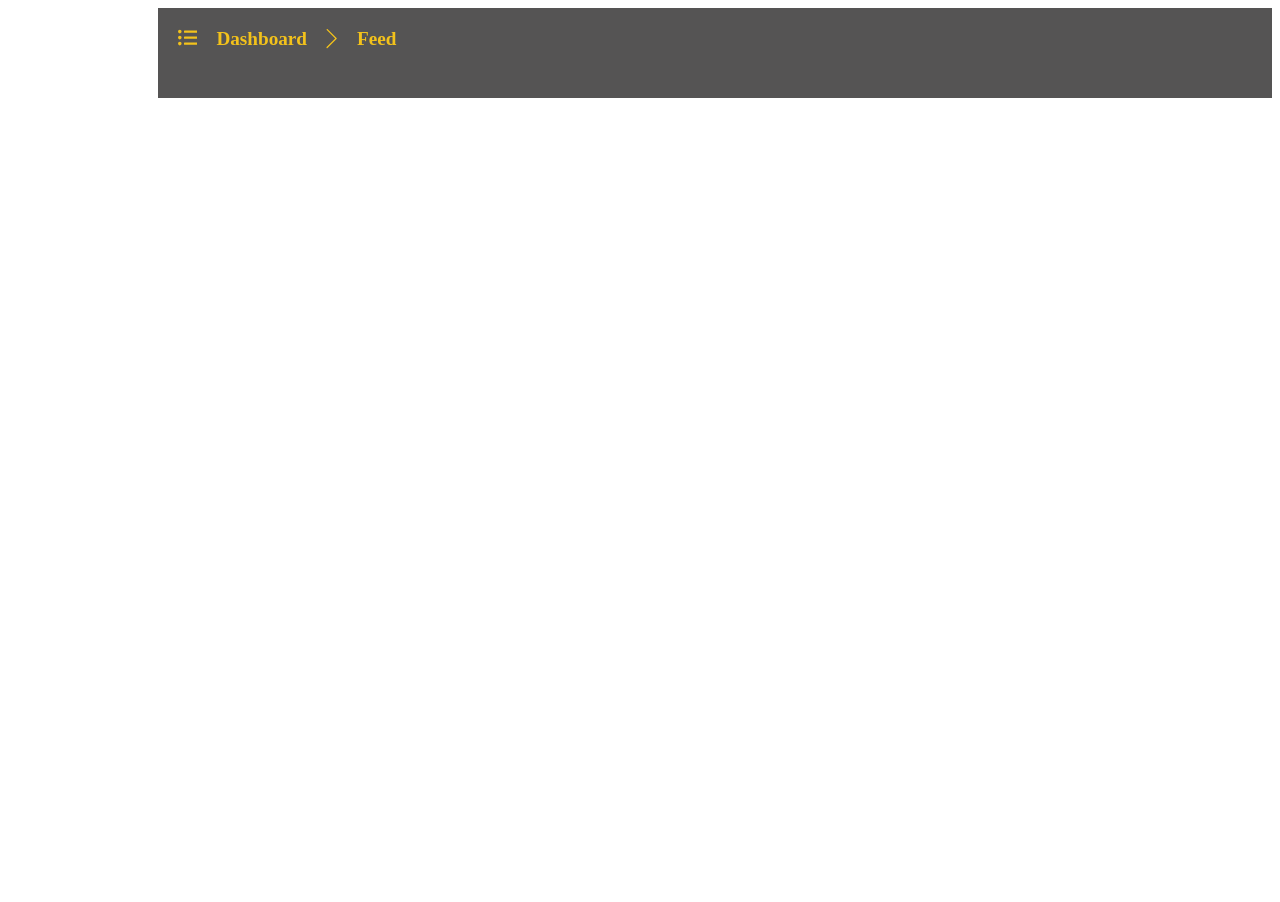
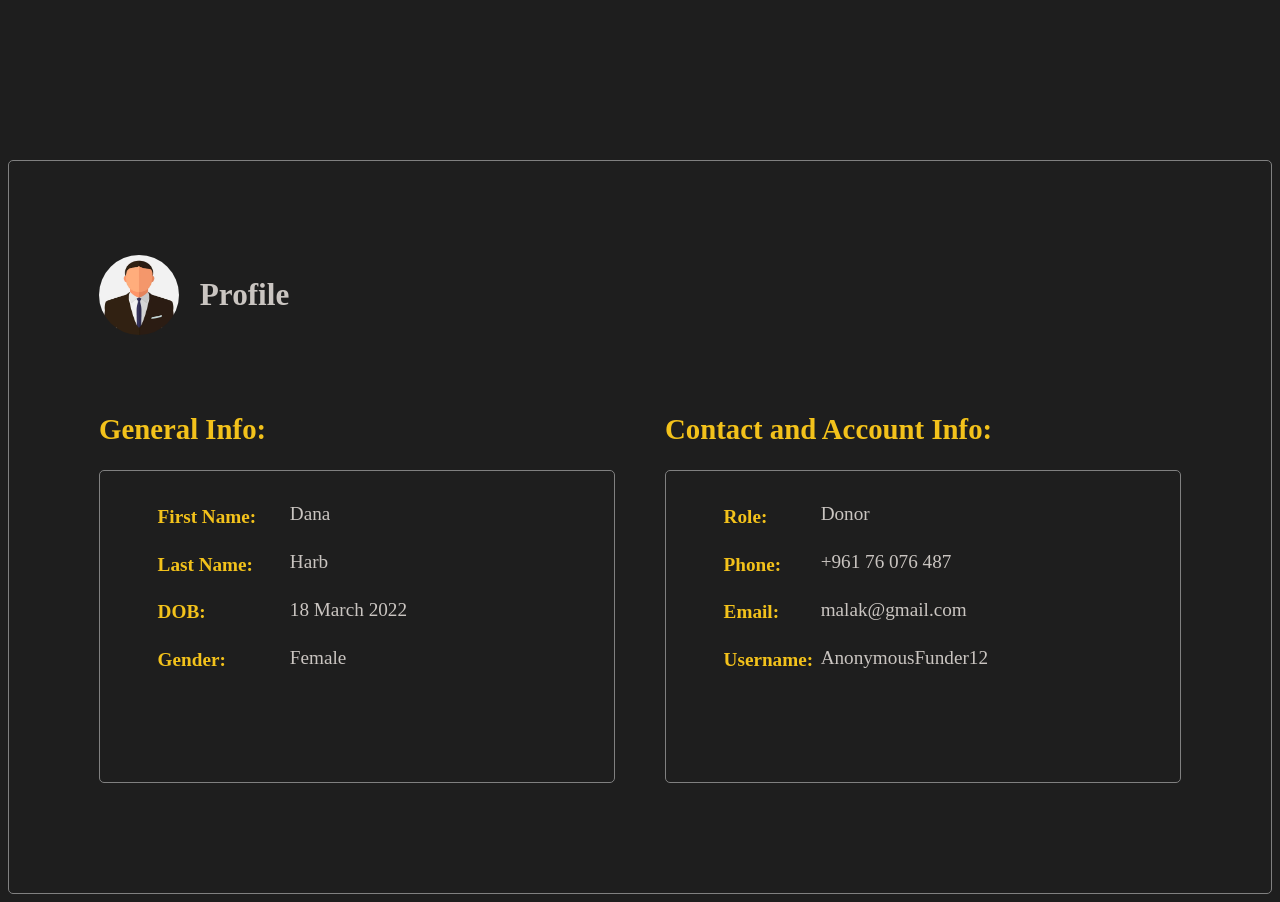
Before and after one commit to malakhm/crowdfund-FrontEnd, a React (Create React App) app in the folder frontend/: page / in a window 1280 px wide. Before the commit the page ends 800 px from the top, so only its background shows below. Built offline with nearby package versions, Linux system fonts and the light colour scheme.

Commit message:
finished profile design part

```diff
--- a/frontend/src/App.js
+++ b/frontend/src/App.js
@@ -1,9 +1,9 @@
 import Header from "./Components/Header/Header";
-
+import Profile from "./Components/Profile/Profile.js"
 function App() {
   return (
     <div className="App">
-      <Header/>
+      <Profile/>
     </div>
   );
 }
--- a/frontend/src/Components/Campaign-card/Campaign-card.css
+++ b/frontend/src/Components/Campaign-card/Campaign-card.css
@@ -0,0 +1,177 @@
+
+.section-profile {
+    display: grid;
+    grid-template-columns: 1fr 1fr;
+    grid-template-rows: auto auto;
+    grid-gap: 50px;
+    max-width: 1200px;
+    background-color: #1E1E1E;
+    margin: 0  auto;
+    margin-top: 10em;
+    padding: 90px;
+    border-radius: 5px;
+    /* box-shadow: 0 0 10px rgba(254, 253, 253, 0.443); */
+    border: gray solid 0.5px ;
+  }
+
+  .Profile-img-section {
+    grid-column: 1 / 3;
+    grid-row: 1 / 2;
+    display: flex;
+    align-items: center;
+    gap:1em;
+    color: #CAC5C1;
+    font-size: 1.3em;
+  }
+
+  .Profile-img-section img {
+    border-radius: 50%;
+    width: 80px;
+    height: 80px;
+  }
+
+
+  /* h2 {
+    font-size: 24px;
+    margin-bottom: 20px;
+  } */
+
+  .pp-profile {
+    grid-column: 1 / 2;
+    grid-row: 2 / 3;
+    display: flex;
+    flex-direction: column;
+    justify-content: space-between;
+
+
+  }
+
+  .General-INfo-Profile {
+    margin-bottom: 20px;
+    color:#F3C21B;
+    font-size: 1.2em;
+  }
+
+  .Contact-account-Profile {
+    margin-bottom: 20px;
+    color:#F3C21B;
+    font-size: 1.2em;
+  }
+
+  .info-columns-profile {
+    display: flex;
+    flex-direction: row;
+    justify-content: space-between;
+    padding: 10px;
+    border-radius: 5px;
+    /* box-shadow: 0 0 10px rgba(254, 253, 253, 0.443); */
+    padding-right: 10em;
+    padding-left: 3em;
+    border: gray solid 0.5px ;
+  }
+
+  .left-column-profile,
+  .right-column-profile {
+    width: 100%;
+
+  }
+  .left-column-profile{
+    color:#F3C21B;
+  }
+  /* h4,
+  p {
+    margin-bottom: 10px;
+  } */
+  .right-column-profile{
+  margin-bottom: 80px;
+  line-height: 1.5em;
+  color: #CAC5C1;
+  }
+  *{
+    background-color: #1E1E1E;
+  }
+  /* @media (max-width: 576px) {
+    section {
+      grid-template-columns: 1fr;
+      grid-template-rows: auto auto auto;
+      padding: 10px;
+    }
+
+    .Profile-img-section {
+      grid-column: 1 / 2;
+      width: 75px;
+      height: 75px;
+    }
+
+
+    .info-columns {
+      flex-direction: column;
+    }
+  } */
+
+  /* Profile page */
+
+  /* Profile page */
+
+  section {
+    display: grid;
+    grid-template-columns: 1fr 1fr;
+    grid-template-rows: auto auto;
+    grid-gap: 20px;
+    max-width: 960px;
+    margin: 0 auto;
+    padding: 20px;
+  }
+
+  .Profile-img-section {
+    grid-column: 1 / 3;
+    grid-row: 1 / 2;
+    display: flex;
+    align-items: center;
+  }
+
+  .Profile-img-section img {
+    border-radius: 50%;
+    width: 100px;
+    height: 100px;
+  }
+
+  h2 {
+    font-size: 24px;
+    margin-bottom: 20px;
+  }
+
+  .pp {
+    grid-column: 1 / 2;
+    grid-row: 2 / 3;
+    display: flex;
+    flex-direction: column;
+    justify-content: space-between;
+  }
+
+  .General-INfo-Profile {
+    margin-bottom: 20px;
+  }
+
+  .Contact-account-Profile {
+    margin-bottom: 20px;
+  }
+
+  .info-columns {
+    display: flex;
+    flex-direction: row;
+    justify-content: space-between;
+    padding: 5px; /* Reduced padding to minimize space */
+    border-radius: 5px;
+    box-shadow: 0 0 10px rgba(0, 0, 0, 0.2);
+  }
+
+  .left-column,
+  .right-column {
+    width: 100%;
+  }
+
+  h4,
+  p {
+    margin-bottom: 10px;
+  }
--- a/frontend/src/Components/Profile/Profile.css
+++ b/frontend/src/Components/Profile/Profile.css
@@ -0,0 +1,278 @@
+.section-profile {
+  display: grid;
+  grid-template-columns: 1fr 1fr;
+  grid-template-rows: auto auto;
+  grid-gap: 50px;
+  max-width: 1200px;
+  background-color: #1E1E1E;
+  margin: 0  auto;
+  margin-top: 10em;
+  padding: 90px;
+  border-radius: 5px;
+  /* box-shadow: 0 0 10px rgba(254, 253, 253, 0.443); */
+  border: gray solid 0.5px ;
+}
+
+.Profile-img-section {
+  grid-column: 1 / 3;
+  grid-row: 1 / 2;
+  display: flex;
+  align-items: center;
+  gap:1em;
+  color: #CAC5C1;
+  font-size: 1.3em;
+}
+
+.Profile-img-section img {
+  border-radius: 50%;
+  width: 80px;
+  height: 80px;
+}
+
+
+/* h2 {
+  font-size: 24px;
+  margin-bottom: 20px;
+} */
+
+.pp-profile {
+  grid-column: 1 / 2;
+  grid-row: 2 / 3;
+  display: flex;
+  flex-direction: column;
+  justify-content: space-between;
+
+
+}
+
+.General-INfo-Profile {
+  margin-bottom: 20px;
+  color:#F3C21B;
+  font-size: 1.2em;
+}
+
+.Contact-account-Profile {
+  margin-bottom: 20px;
+  color:#F3C21B;
+  font-size: 1.2em;
+}
+
+.info-columns-profile {
+  display: flex;
+  flex-direction: row;
+  justify-content: space-between;
+  padding: 10px;
+  border-radius: 5px;
+  /* box-shadow: 0 0 10px rgba(254, 253, 253, 0.443); */
+  padding-right: 10em;
+  padding-left: 3em;
+  border: gray solid 0.5px ;
+}
+
+.left-column-profile,
+.right-column-profile {
+  width: 100%;
+
+}
+.left-column-profile{
+  color:#F3C21B;
+}
+/* h4,
+p {
+  margin-bottom: 10px;
+} */
+.right-column-profile{
+margin-bottom: 80px;
+line-height: 1.5em;
+color: #CAC5C1;
+}
+*{
+  background-color: #1E1E1E;
+}
+/* @media only screen and (max-width: 1200px) {
+  .section-profile {
+    padding: 60px;
+  }
+}
+
+@media only screen and (max-width: 992px) {
+  .section-profile {
+    grid-template-columns: 1fr;
+  }
+
+  .Profile-img-section {
+    grid-column: 1 / 2;
+    text-align: center;
+  }
+}
+
+@media only screen and (max-width: 768px) {
+  .section-profile {
+    padding: 40px;
+  }
+
+  .Profile-img-section img {
+    width: 120px;
+    height: 120px;
+  }
+}
+
+@media only screen and (max-width: 576px) {
+  .section-profile {
+    padding: 20px;
+    grid-gap: 20px;
+  }
+
+  .Profile-img-section img {
+    width: 100px;
+    height: 100px;
+  }
+
+  .General-INfo-Profile,
+  .Contact-account-Profile {
+    font-size: 1em;
+  }
+} */
+
+
+/* @media only screen and (max-width: 1200px) {
+  .section-profile {
+    padding: 60px;
+  }
+}
+
+@media only screen and (max-width: 992px) {
+  .section-profile {
+    grid-template-columns: 1fr;
+    padding: 40px;
+  }
+
+  .Profile-img-section {
+    grid-column: unset;
+    text-align: center;
+  }
+}
+
+@media only screen and (max-width: 768px) {
+  .section-profile {
+    padding: 20px;
+  }
+
+  .Profile-img-section img {
+    width: 100px;
+    height: 100px;
+  }
+}
+
+@media only screen and (max-width: 576px) {
+  .section-profile {
+
+    grid-gap: 0.2px;
+    padding-left: 30px;
+  }
+
+  .Profile-img-section img {
+    width: 60px;
+    height: 60px;
+  }
+
+  .General-INfo-Profile,
+  .Contact-account-Profile {
+    font-size: 1em;
+  }
+  .pp-profile{
+    padding-right: 50px;
+    margin-right: 1em;
+
+    flex-direction: space-between;
+    gap:80em;
+    line-height: 1em;
+  }
+  .Contact-account-Profile{
+    padding-right:40px;
+    margin-right: 19em;
+  }
+} */
+
+/* Profile.css */
+
+/* ... (other CSS rules) ... */
+
+/* Media queries for responsiveness */
+/* Profile.css */
+
+/* Existing CSS */
+
+/* Media Queries */
+/* Profile.css */
+
+/* Existing CSS */
+
+/* Media Queries */
+/* Profile.css */
+
+/* Existing styles... */
+
+/* Media Queries for responsiveness */
+
+@media only screen and (max-width: 992px) {
+  .section-profile {
+    grid-template-columns: 1fr;
+    padding: 40px;
+  }
+
+  .Profile-img-section {
+    grid-column: unset;
+    text-align: center;
+  }
+}
+
+@media only screen and (max-width: 768px) {
+  .section-profile {
+    padding: 20px;
+  }
+
+  .Profile-img-section img {
+    width: 100px;
+    height: 100px;
+  }
+
+  .info-columns-profile {
+    padding-right: 1em;
+    padding-left: 1em;
+  }
+}
+
+@media only screen and (max-width: 576px) {
+  .section-profile {
+    grid-gap: 0.2px;
+    padding-left: 10px;
+    padding-right: 10px;
+  }
+
+  .Profile-img-section img {
+    width: 60px;
+    height: 60px;
+  }
+
+  .General-INfo-Profile,
+  .Contact-account-Profile {
+    font-size: 1em;
+  }
+
+  .pp-profile {
+    flex-direction: column;
+    gap: 1em;
+  }
+
+  .Contact-account-Profile {
+    padding-right: 10px;
+    margin-right: 0;
+    padding-left: 10px;
+  }
+  .General-INfo-Profile{
+    padding-right: 10px;
+    margin-right: 0;
+   padding-left: 10px;
+  }
+}
--- a/frontend/src/Components/Profile/Profile.js
+++ b/frontend/src/Components/Profile/Profile.js
@@ -0,0 +1,52 @@
+import React from 'react';
+import "./Profile.css";
+import ProfileImg from "../../assets/ProfileImg.jpg";
+
+const Profile = () => {
+  return (
+    <section className='section-profile'>
+      <div className='Profile-img-section'>
+        <img src={ProfileImg} alt="Profile" />
+        <h2 >Profile</h2>
+      </div>
+      <div className='pp-profile'>
+        <div className='General-INfo-Profile'>
+          <h2 className='h2-profile'>General Info:</h2>
+          <div className="info-columns-profile">
+            <div className="left-column-profile">
+              <h4 className='h4-profile'>First Name:</h4>
+              <h4 className='h4-profile'>Last Name:</h4>
+              <h4 className='h4-profile'>DOB:</h4>
+              <h4 className='h4-profile'>Gender:</h4>
+            </div>
+            <div className="right-column-profile">
+              <p className='p-profile'>Dana</p>
+              <p className='p-profile'>Harb</p>
+              <p className='p-profile'>18 March 2022</p>
+              <p className='p-profile'>Female</p>
+            </div>
+          </div>
+        </div>
+      </div>
+      <div className='Contact-account-Profile'>
+        <h2 className='h2-profile'>Contact and Account Info:</h2>
+        <div className="info-columns-profile">
+          <div className="left-column-profile">
+            <h4 className='h4-profile'>Role:</h4>
+            <h4 className='h4-profile'>Phone:</h4>
+            <h4 className='h4-profile'>Email:</h4>
+            <h4 className='h4-profile'>Username:</h4>
+          </div>
+          <div className="right-column-profile">
+            <p className='p-profile'>Donor</p>
+            <p className='p-profile'>+961 76 076 487</p>
+            <p className='p-profile'>malak@gmail.com</p>
+            <p className='p-profile'>AnonymousFunder12</p>
+          </div>
+        </div>
+      </div>
+    </section>
+  );
+}
+
+export default Profile;
```
Also changed, not shown: frontend/src/Components/Header/Header.css (indentation only), frontend/src/assets/ProfileImg.jpg (added).
